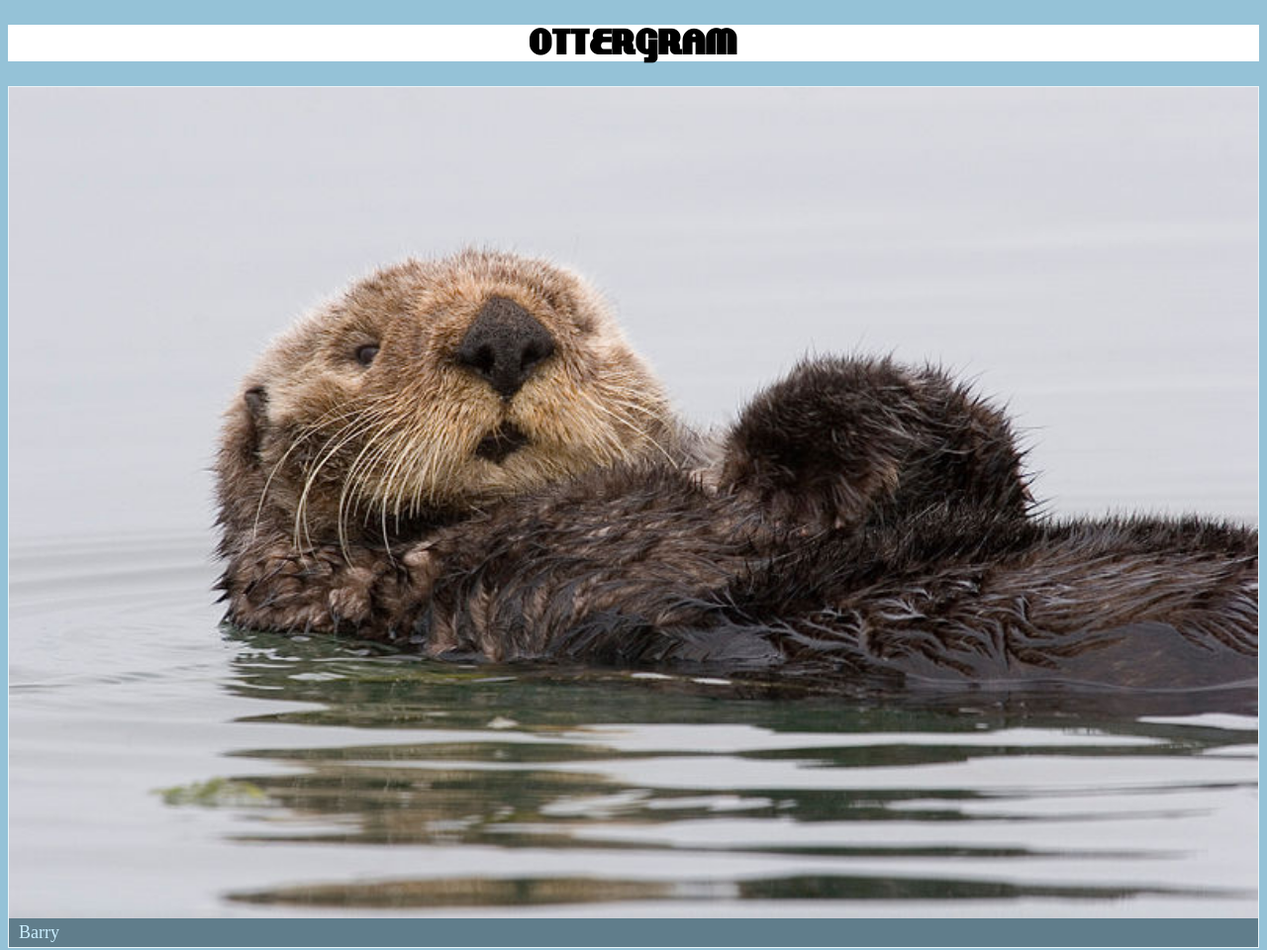
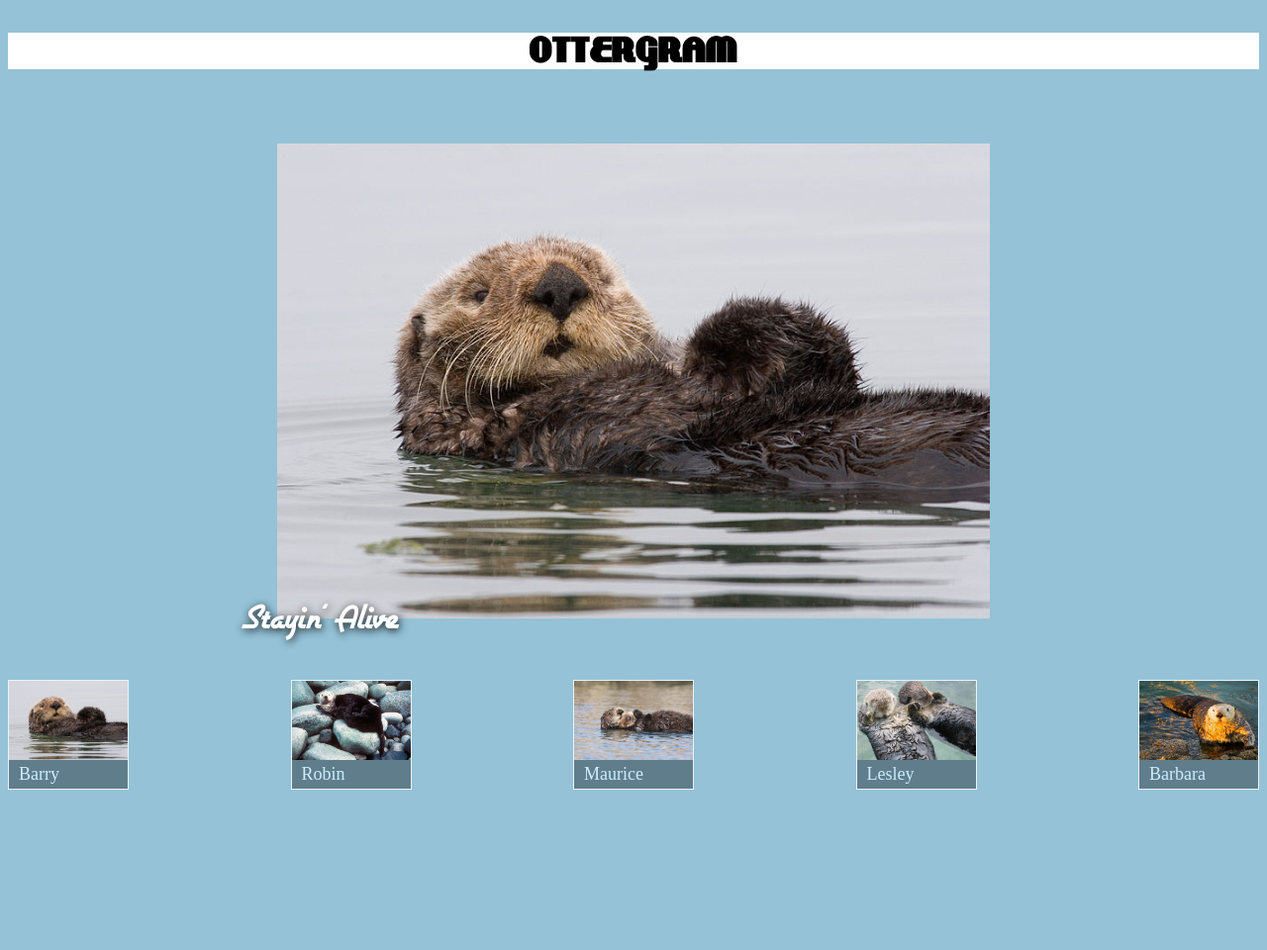
Before and after one commit to GMC437/ottergram, a plain HTML site: page index.html in a window 1280 px wide. Shown: the top 960 px of the page at 99% size. After the commit the page ends 808 px from the top, so only its background shows below. Drawn offline with Linux system fonts and the light colour scheme; files whose address does not match are found by name.

Commit message:
Ottergram chapter4 finished.

```diff
--- a/index.html
+++ b/index.html
@@ -10,9 +10,11 @@
 </head>
 
 <body>
-    <header>
+    <header class="main-header">
         <h1 class="logo-text">ottergram</h1>
     </header>
+
+    <main class="main-content">
         <ul class="thumbnail-list">
             <li class="thumbnail-item">
                 <a href="#">
@@ -47,6 +49,14 @@
 
         </ul>
 
+        <div class="detail-image-container">
+            <div class="detail-image-frame">
+                <img class="detail-image" src="img/otter1.jpg" alt="">
+                <span class="detail-image-title">Stayin' Alive</span>
+            </div>
+        </div>
+
+    </main>
 </body>
 
 </html>
--- a/stylesheets/styles.css
+++ b/stylesheets/styles.css
@@ -1,10 +1,19 @@
+@font-face {
+  font-family: 'airstreamregular';
+  src: url('fonts/Airstream-webfont.eot');
+  src: url('fonts/Airstream-webfont.svg?#iefix') format('embedded-opentype'),
+      url('fonts/Airstream-webfont.woff') format('woff'),
+      url('fonts/Airstream-webfont.ttf') format('truetype'),
+      url('fonts/Airstream-webfont.svg#airstreamregular') format('svg');
+  font-weight: normal;
+  font-style: normal;
+
+}
+
 @font-face {
     font-family: 'lakeshore';
     src: url('fonts/LAKESHOR-webfont.eot');
-  src: url('fonts/LAKESHOR-webfont.eot#iefix'),
-      url('fonts/LAKESHOR-webfont.woff') format('woff'),
-      url('fonts/LAKESHOR-webfont.ttf') format('truetype'),
-      url('fonts/LAKESHOR-webfont.svg#lakeshore') format('svg');
+    src: url('fonts/LAKESHOR-webfont.eot#iefix'), url('fonts/LAKESHOR-webfont.woff') format('woff'), url('fonts/LAKESHOR-webfont.ttf') format('truetype'), url('fonts/LAKESHOR-webfont.svg#lakeshore') format('svg');
     font-weight: normal;
     font-style: normal;
 }
@@ -14,17 +23,59 @@ a {
 }
 
 body {
+    display: flex;
+    flex-direction: column;
     background: rgb(149, 194, 215);
-    font-size: 10px
+    font-size: 10px;
+}
+
+.detail-image {
+    width: 90%;
+}
+
+.detail-image-container {
+    flex: 1 1 auto;
+    display: flex;
+    justify-content: center;
+    align-items: center;
+}
+
+.detail-image-frame {
+  position: relative;
+  text-align: center;
+}
+
+.detail-image-title {
+  position: absolute;
+  bottom: -16px;
+  left: 4px;
+
+  font-family: airstreamregular;
+  color: white;
+  text-shadow: rgba(0, 0, 0, 0.9) 1px 2px 9px;
+  font-size: 40px;
+}
+
+html, body {
+    height: 100%
 }
 
 .logo-text {
     background: white;
-
     text-align: center;
     text-transform: uppercase;
     font-family: lakeshore;
     font-size: 37px;
+}
+
+.main-content {
+    flex: 1 1 auto;
+    display: flex;
+    flex-direction: column;
+}
+
+.main-header {
+    flex: 0 1 auto;
 }
 
 .thumbnail-image {
@@ -33,17 +84,22 @@ body {
 }
 
 .thumbnail-item {
+    display: inline;
+    min-width: 120px;
+    max-width: 120px;
     border: 1px solid rgb(100%, 100%, 100%);
     border: 1px solid rgba(100%, 100%, 100%, 0.8);
 }
 
-.thumbnail-item + .thumbnail-item {
-  margin-top: 10px;
-}
-
 .thumbnail-list {
+    flex: 0 1 auto;
+    order: 2;
+    display: flex;
+    justify-content: space-between;
     list-style: none;
     padding: 0;
+    white-space: nowrap;
+    overflow-x: auto;
 }
 
 .thumbnail-title {
```
Lines whose indentation alone changed are shown as unchanged.
